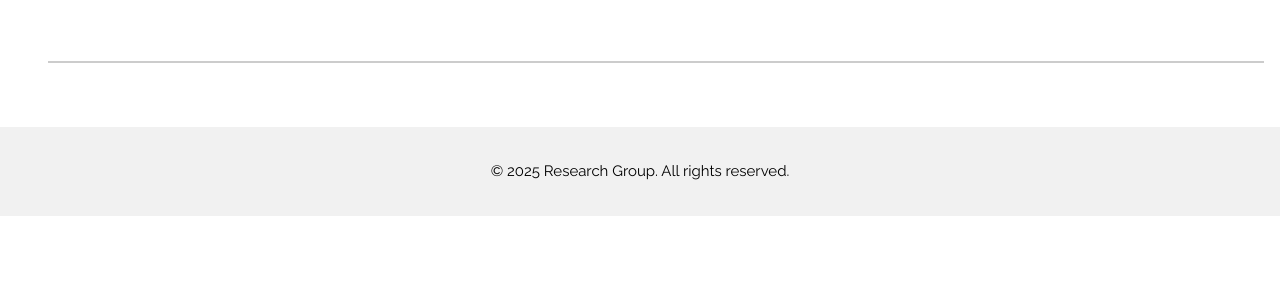
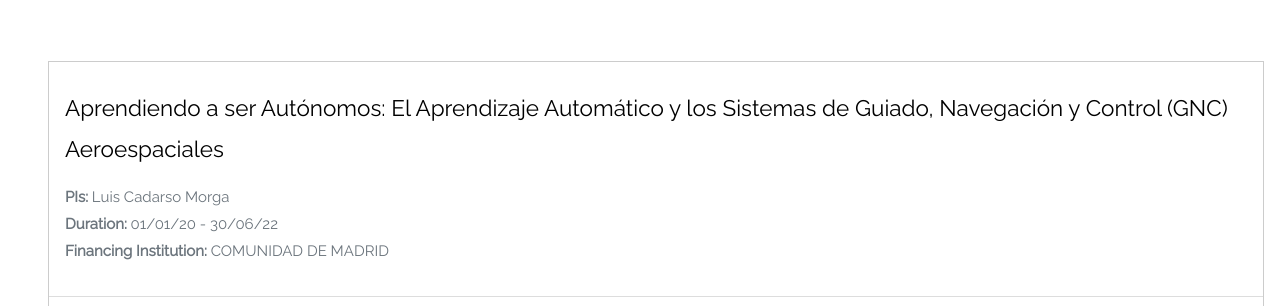
Before and after one commit to dssp-lab/web-group, a plain HTML site: page pages/projects.html in a window 1280 px wide. Shown: the part 494-800 px from the top of the page. Drawn offline with nearby package versions, Linux system fonts and the light colour scheme.

Commit message:
Update projects.html

```diff
--- a/pages/projects.html
+++ b/pages/projects.html
@@ -40,7 +40,6 @@
       <span class="w3-jumbo w3-hide-small">Latest Projects</span><br>
       <span class="w3-xxlarge w3-hide-large w3-hide-medium">Latest Projects</span><br>
     </div>
-
     <div class="w3-display-bottomleft w3-text-grey w3-large" style="padding:24px 48px">
       <i class="fa fa-facebook-official w3-hover-opacity"></i>
       <i class="fa fa-instagram w3-hover-opacity"></i>
@@ -51,21 +50,18 @@
     </div>
   </header>
 
-    <!-- <header class="w3-dark-grey" style="padding:128px 48px 64px">
-        <h1>Latest Projects</h1>
-    </header> -->
-
+  <!-- Projects Section -->
   <div class="w3-container w3-padding-64" style="padding-left: 48px">
     <ol class="w3-ul w3-border" id="projects-list">
+      <!-- Projects will be dynamically inserted here -->
     </ol>
   </div>
-
-
 
   <footer class="w3-center w3-padding-16 w3-light-grey">
     <p>&copy; 2025 Research Group. All rights reserved.</p>
   </footer>
 
+  <!-- Script to Load Projects -->
   <script>
     document.addEventListener("DOMContentLoaded", function () {
       fetch("../assets/jsons/unique_projects.json")
@@ -76,26 +72,49 @@
           return response.json();
         })
         .then(projectsData => {
+          // Obtenemos el contenedor
           const container = document.getElementById("projects-list");
-                    const authorKey = "antonio.garcia.marques";
-                    const groupMembers = ["Antonio García Marqués", "Andrei Buciulea Vlas", "Víctor Manuel Tenorio Gómez", "Samuel Rey Escudero", "Sergio Rozada Doval", "Fernando Real Rojas", "Oscar Escudero Árnanz"];
+          if (!container) {
+            console.error("No se encontró el elemento #projects-list en el HTML.");
+            return;
+          }
 
-                    // Filter, exclude "RLD" projects, and sort projects by year
-                    const sortedProjects = projectsData[authorKey]
+          // Array de nombres de miembros para resaltar
+          const groupMembers = [
+            "Antonio García Marqués", "Andrei Buciulea Vlas", "Víctor Manuel Tenorio Gómez",
+            "Samuel Rey Escudero", "Sergio Rozada Doval", "Fernando Real Rojas",
+            "Oscar Escudero Árnanz"
+          ];
+
+          // Como el JSON es un array, filtramos directamente
+          const sortedProjects = projectsData
             .filter(project => project.Delete !== 1 && !project.Title.includes("RLD"))
             .sort((a, b) => new Date(b["Fecha inicio"]) - new Date(a["Fecha inicio"]));
 
-                    // Iterate over the projects and add them to the HTML
+          // Iteramos sobre los proyectos y los agregamos al contenedor
           sortedProjects.forEach(project => {
             const projectItem = document.createElement("li");
-                        projectItem.classList.add("list-group-item");
-                        let ips = project["Investigador/es principal/es:"].map(ip => {
-                            return groupMembers.includes(ip) ? `<strong>${ip}</strong>` : ip;
-                        }).join(", ");
+            projectItem.classList.add("w3-padding-16");
+
+            // Si el campo de Investigadores existe y es un array, lo procesamos
+            let investigators = "No data";
+            if (Array.isArray(project["Investigador/es principal/es:"])) {
+              investigators = project["Investigador/es principal/es:"].map(ip =>
+                groupMembers.includes(ip) ? `<strong>${ip}</strong>` : ip
+              ).join(", ");
+            } else {
+              console.warn("Campo 'Investigador/es principal/es:' no es un array en:", project);
+            }
+
             projectItem.innerHTML = `
               <h5 style="font-size: 1.5em;">${project.Title}</h5>
-                            <p style="color: #6c757d;">PIs: ${ips}, Duration: ${project["Fecha inicio"]} - ${project["Fecha fin"]}, Financing Institution: ${project["Entidad financiadora"]}</p>
+              <p style="color: #6c757d;">
+                <strong>PIs:</strong> ${investigators} <br>
+                <strong>Duration:</strong> ${project["Fecha inicio"]} - ${project["Fecha fin"]} <br>
+                <strong>Financing Institution:</strong> ${project["Entidad financiadora"]}
+              </p>
             `;
+
             container.appendChild(projectItem);
           });
         })
```
Lines whose indentation alone changed are shown as unchanged.
